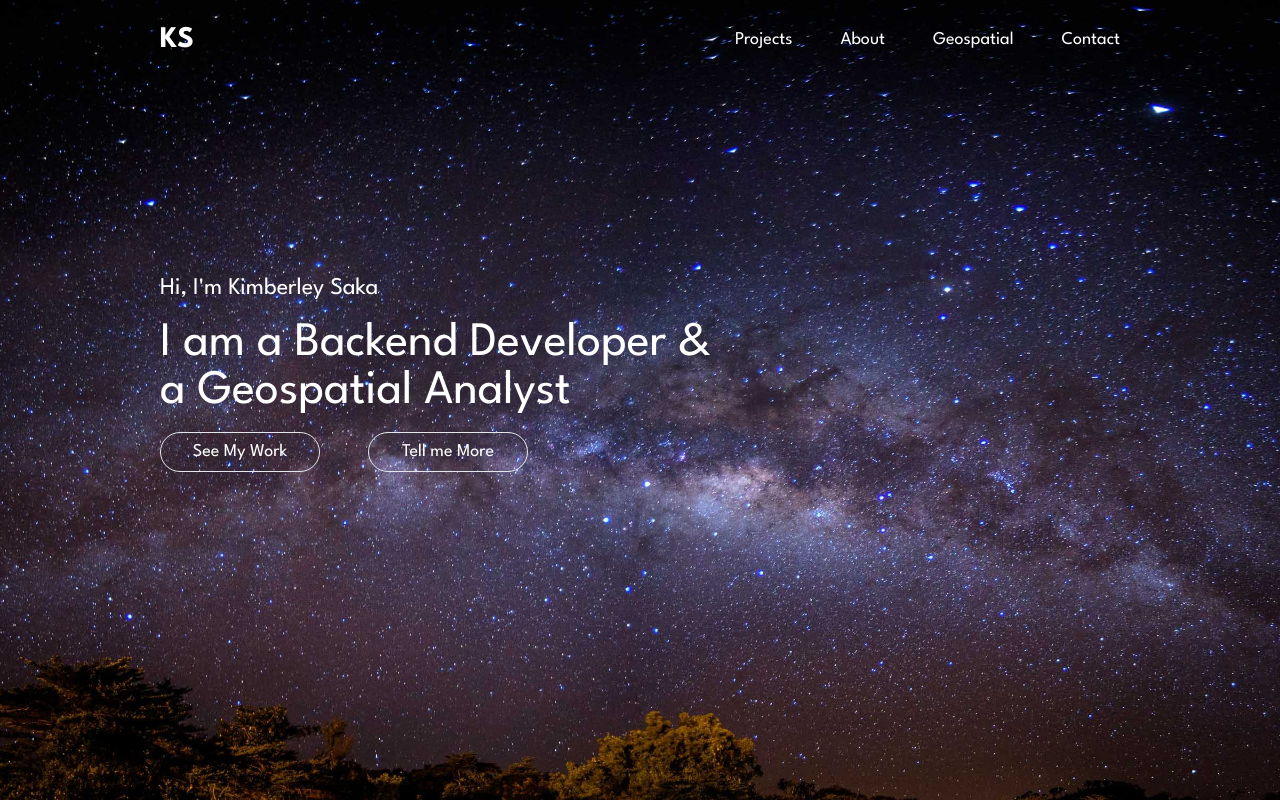
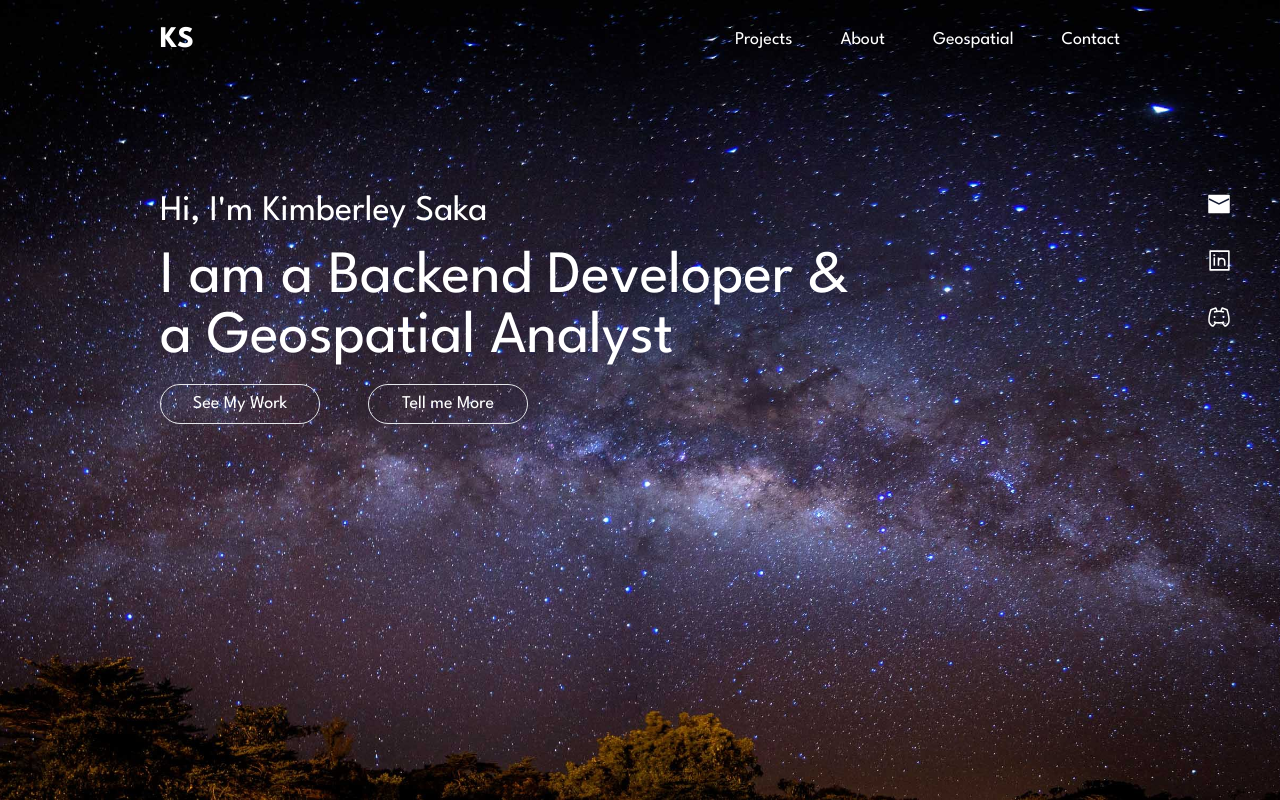
Before and after one commit to Kimberley-saka/my_portfolio, a React (Vite) app: page / in a window 1280 px wide. Built offline with nearby package versions, Linux system fonts and the light colour scheme.

Commit message:
added icons an responsiveness

```diff
--- a/src/components/Projects.jsx
+++ b/src/components/Projects.jsx
@@ -3,9 +3,9 @@ import { Link } from "react-router-dom"
 
 export default function Projects() {
   return (
-    <div className="flex px-0 md:px-28 md:py-8">
+    <div className="flex md:py-8">
       <div className="flex flex-col border-b px-4 py-4 md:w-5/6 md:space-x-16 md:flex-row">
-          <div className="flex md:w-2/6 md:text-xl font-bold">
+          <div className="flex text-xl font-bold md:w-2/6">
             Geospatial data Portal
           </div>
           <div className="flex flex-col space-y-6">
@@ -14,11 +14,14 @@ export default function Projects() {
             </div>
             <div className="flex md:text-lg">
               Lorem ipsum dolor sit amet consectetur adipisicing elit.
-              Autem neque aspernatur officiis tempore tenetur impedit vel voluptatem natus, atque velit sint, modi adipisci
-              aliquam earum blanditiis sequi porro suscipit exercitationem.
+              Autem neque aspernatur officiis tempore tenetur impedit vel
+              voluptatem natus, atque velit sint, modi adipisci aliquam
+              earum blanditiis sequi porro suscipit exercitationem.
             </div>
-          <div className="flex flex-col space-y-4 md:space-x-14 md:text-lg md:flex-row">
-            <Link to="/" className="rounded-full border hover:bg-gray-500 hover:opacity-80
+          <div className="flex flex-col space-y-4 md:space-x-12 text-lg
+            md:flex-row md:space-y-0">
+            <Link to="/" className="rounded-full border hover:bg-gray-500
+              hover:opacity-80
               transition duration-300 w-40 h-10 flex justify-center items-center">
               View Demo
             </Link>
--- a/src/pages/Home.jsx
+++ b/src/pages/Home.jsx
@@ -3,16 +3,16 @@ import { Link } from "react-router-dom"
 export default function HomePage() {
   return(
     <div className="flex flex-col">
-      <div className=" flex flex-col justify-center items-start py-48 md:px-28">
+      <div className=" flex flex-col space-y-8 py-14 md:items-start md:justify-between
+      md:flex-row md:py-28 md:space-y-0 md:pl-28">
         <div className="flex flex-col space-y-4 ">
-
           <div>
-            <div className="text-xl md:text-2xl">
+            <div className="text-xl md:text-4xl">
               Hi, I&apos;m Kimberley Saka
             </div>
           </div>
 
-          <div className="text-3xl md:text-5xl">
+          <div className="text-3xl md:text-6xl">
             <p>I am a Backend Developer &amp; </p>
             <p>a Geospatial Analyst</p>
           </div>
@@ -27,9 +27,35 @@ export default function HomePage() {
             transition duration-300 w-40 h-10 flex justify-center items-center">
             Tell me More
             </Link>
+          </div>
+        </div>
 
-          </div>
+        <div className="flex space-x-10 md:flex-col md:space-y-8 md:space-x-0">
+        <a href="mailto:kimberleysaka@gmail.com" className="hover:transform hover:scale-110 transition-transform">
+          <svg width="24" height="24" viewBox="0 0 24 24" fill="white" xmlns="http://www.w3.org/2000/svg">
+            <path d="M2 3.5H22V20.5H2V3.5Z" stroke="white" stroke-width="1.5" stroke-linejoin="round"/>
+            <path d="M2 7L12 12L22 7" stroke="#141B34" stroke-width="1.5"/>
+          </svg>
+        </a>
 
+        <a href="https://www.linkedin.com/in/kimberleysaka" className="hover:transform hover:scale-110 transition-transform">
+          <svg width="25" height="25" viewBox="0 0 24 24" fill="none" xmlns="http://www.w3.org/2000/svg">
+            <path d="M7 9V17" stroke="white" stroke-width="1.5" stroke-linejoin="round"/>
+            <path d="M11 13V17M11 13C11 11.3431 12.3431 10 14 10C15.6569 10 17 11.3431 17 13V17M11 13V9" stroke="white" stroke-width="1.5" stroke-linejoin="round"/>
+            <path d="M7.00801 7L6.99902 7" stroke="white" stroke-width="2" stroke-linecap="round" stroke-linejoin="round"/>
+            <path d="M21 3V21H3V3H21Z" stroke="white" stroke-width="1.5" stroke-linecap="square" stroke-linejoin="round"/>
+          </svg>
+        </a>
+
+        <a href="https://discord.com/users/kimmyrpo_34448_98719">
+          <svg width="24" height="24" viewBox="0 0 24 24" fill="white" xmlns="http://www.w3.org/2000/svg">
+            <path d="M7 7C10.8889 5.66667 13.1111 5.66667 17 7" stroke="white" stroke-width="1.5" stroke-linejoin="round"/>
+            <path d="M7 17C10.5 18.3333 13.5 18.3333 17 17" stroke="white" stroke-width="1.5" stroke-linejoin="round"/>
+            <path d="M6.19206 21V21.75H6.55547L6.78068 21.4648L6.19206 21ZM2.38298 17.625L1.68352 17.8957C1.69087 17.9147 1.699 17.9334 1.70787 17.9517L2.38298 17.625ZM4.01495 4.6875L3.76814 3.97928L3.42316 4.0995L3.30516 4.44524L4.01495 4.6875ZM8.85716 3L9.55803 2.73301C9.41355 2.35374 8.99359 2.15822 8.61035 2.29178L8.85716 3ZM8.26841 17.1602L5.60344 20.5352L6.78068 21.4648L9.44565 18.0898L8.26841 17.1602ZM6.19206 20.25C5.66419 20.25 5.07395 19.9399 4.47712 19.3441C3.89289 18.7608 3.39381 17.9921 3.05808 17.2983L1.70787 17.9517C2.09785 18.7576 2.68675 19.6763 3.41736 20.4056C4.13537 21.1224 5.08681 21.75 6.19206 21.75V20.25ZM3.08244 17.3543C2.78449 16.5844 2.6339 15.0875 2.8569 12.9205C3.07695 10.7823 3.65212 8.07247 4.72475 4.92976L3.30516 4.44524C2.20182 7.67791 1.59815 10.4992 1.36478 12.767C1.13436 15.0061 1.25576 16.7902 1.68352 17.8957L3.08244 17.3543ZM4.26177 5.39572L9.10398 3.70822L8.61035 2.29178L3.76814 3.97928L4.26177 5.39572ZM8.15629 3.26699L9.29913 6.26699L10.7009 5.73301L9.55803 2.73301L8.15629 3.26699Z" fill="white"/>
+            <path d="M17.8079 21V21.75H17.4445L17.2193 21.4648L17.8079 21ZM21.617 17.625L22.3165 17.8957C22.3091 17.9147 22.301 17.9334 22.2921 17.9517L21.617 17.625ZM19.985 4.6875L20.2319 3.97928L20.5768 4.0995L20.6948 4.44524L19.985 4.6875ZM15.1428 3L14.442 2.73301C14.5865 2.35374 15.0064 2.15822 15.3897 2.29178L15.1428 3ZM15.7316 17.1602L18.3966 20.5352L17.2193 21.4648L14.5543 18.0898L15.7316 17.1602ZM17.8079 20.25C18.3358 20.25 18.9261 19.9399 19.5229 19.3441C20.1071 18.7608 20.6062 17.9921 20.9419 17.2983L22.2921 17.9517C21.9021 18.7576 21.3133 19.6763 20.5826 20.4056C19.8646 21.1224 18.9132 21.75 17.8079 21.75V20.25ZM20.9176 17.3543C21.2155 16.5844 21.3661 15.0875 21.1431 12.9205C20.9231 10.7823 20.3479 8.07247 19.2753 4.92976L20.6948 4.44524C21.7982 7.67791 22.4018 10.4992 22.6352 12.767C22.8656 15.0061 22.7442 16.7902 22.3165 17.8957L20.9176 17.3543ZM19.7382 5.39572L14.896 3.70822L15.3897 2.29178L20.2319 3.97928L19.7382 5.39572ZM15.8437 3.26699L14.7009 6.26699L13.2991 5.73301L14.442 2.73301L15.8437 3.26699Z" fill="white"/>
+            <path d="M7.51009 12H7.5M16.5 12H16.4899" stroke="white" stroke-width="2" stroke-linecap="round" stroke-linejoin="round"/>
+          </svg>
+        </a>
         </div>
 
       </div>
```
